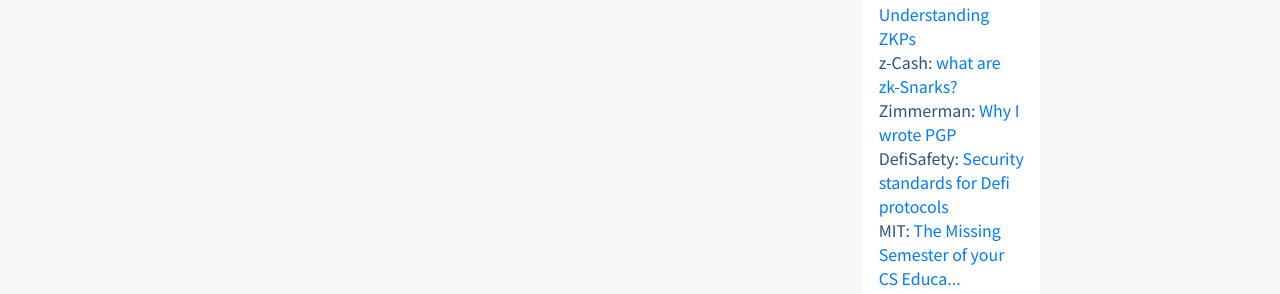
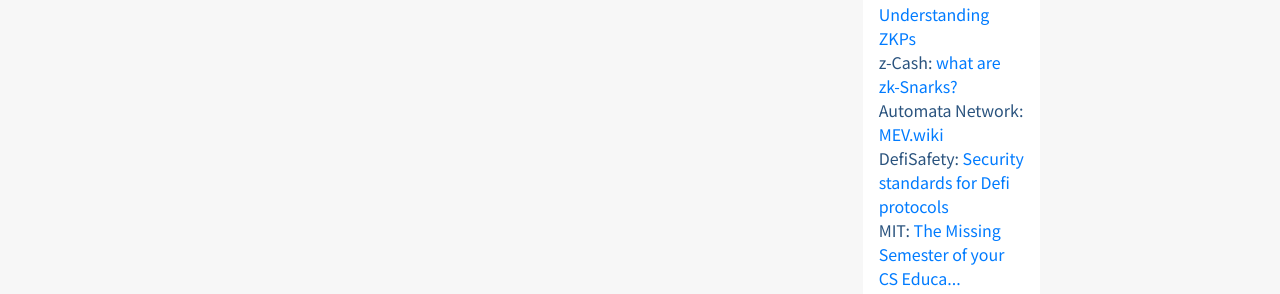
Before and after one commit to czhc/czhc.github.io, a Jekyll site: the page built from bytes.html, in a window 1280 px wide. Shown: the part 599-893 px from the top of the page. Built offline with Jekyll 4.4.1, drawn with Linux system fonts in a browser that asks for light colours; nearby versions of some CDN libraries.

Commit message:
misc: update bookmark

```diff
--- a/_data/bookmarks.yml
+++ b/_data/bookmarks.yml
@@ -4,9 +4,9 @@
 - url: "https://z.cash/technology/zksnarks/"
   src: z-Cash
   title: "what are zk-Snarks?"
-- url: "https://www.philzimmermann.com/EN/essays/WhyIWrotePGP.html"
-  src: Zimmerman
-  title: "Why I wrote PGP"
+- url: "mev.wiki"
+  src: Automata Network
+  title: "MEV.wiki"
 - url: "https://docs.defisafety.com/misc-and-in-work/uniswap-v3"
   src: DefiSafety
   title: "Security standards for Defi protocols"
```
